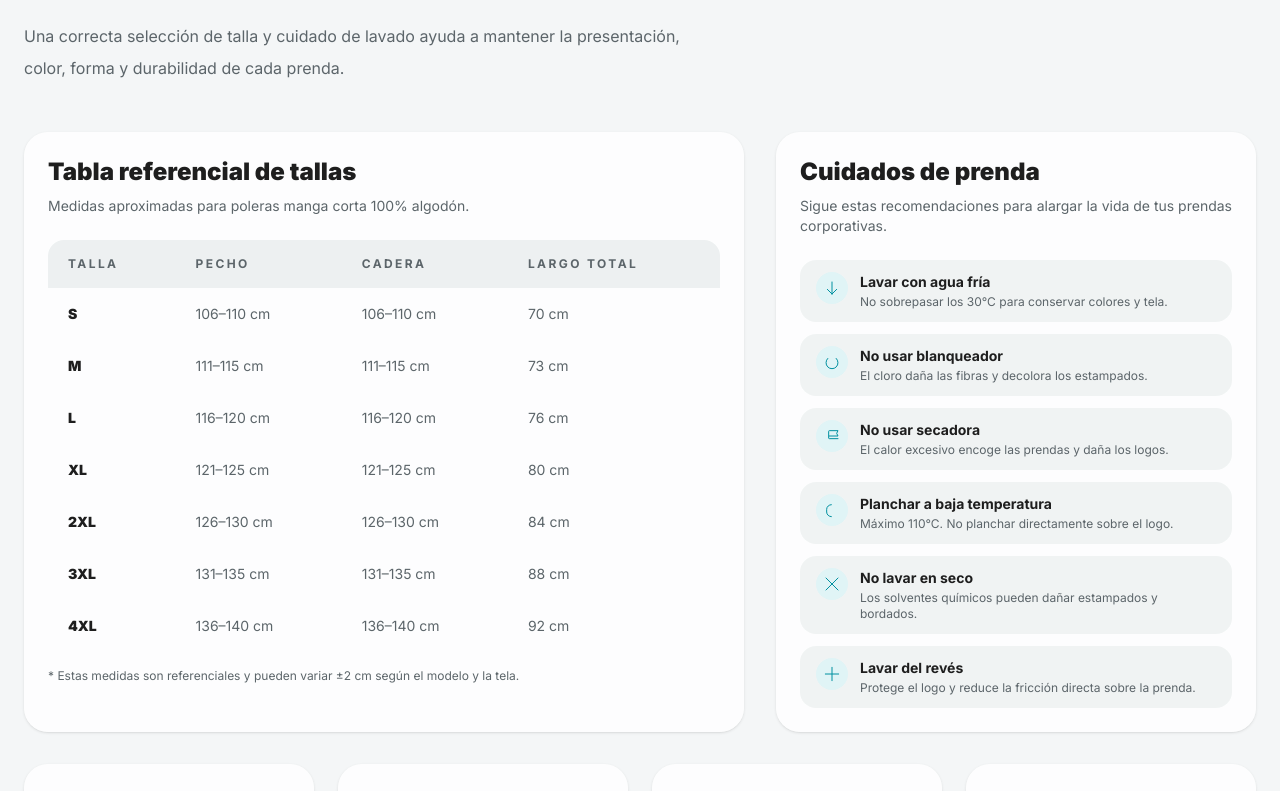
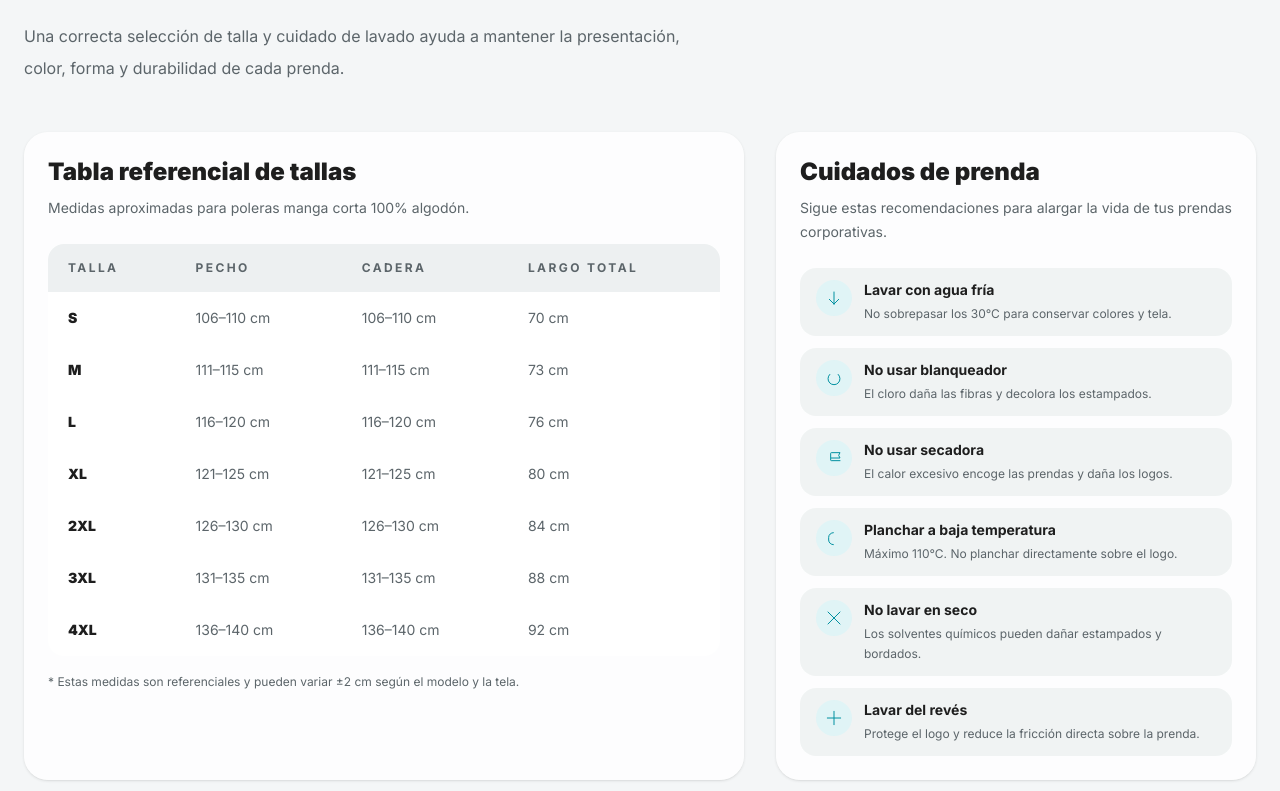
Before and after one commit to BrunoMaldi23/rokko-v2, a Next.js app: page /medidas-cuidados in a window 1280 px wide. Shown: the part 340-1131 px from the top of the page. Built offline with nearby package versions, Linux system fonts and the light colour scheme.

Commit message:
tablas medidas corregidas

```diff
--- a/app/medidas-cuidados/page.tsx
+++ b/app/medidas-cuidados/page.tsx
@@ -1,12 +1,34 @@
-
-
 const careItems = [
-  { icon: "M19 14l-7 7m0 0l-7-7m7 7V3", label: "Lavar con agua fría", desc: "No sobrepasar los 30°C para conservar colores y tela." },
-  { icon: "M18.36 6.64a9 9 0 1 1-12.73 0", label: "No usar blanqueador", desc: "El cloro daña las fibras y decolora los estampados." },
-  { icon: "M21 16H8a1 1 0 0 1-1-1V5a1 1 0 0 1 1-1h13l-2 4 2 4H8", label: "No usar secadora", desc: "El calor excesivo encoge las prendas y daña los logos." },
-  { icon: "M11 4a7 7 0 0 0-7 7v4a7 7 0 0 0 7 7", label: "Planchar a baja temperatura", desc: "Máximo 110°C. No planchar directamente sobre el logo." },
-  { icon: "M3 3l18 18M21 3l-18 18", label: "No lavar en seco", desc: "Los solventes químicos pueden dañar estampados y bordados." },
-  { icon: "M12 2v20M2 12h20", label: "Lavar del revés", desc: "Protege el logo y reduce la fricción directa sobre la prenda." },
+  {
+    icon: "M19 14l-7 7m0 0l-7-7m7 7V3",
+    label: "Lavar con agua fría",
+    desc: "No sobrepasar los 30°C para conservar colores y tela.",
+  },
+  {
+    icon: "M18.36 6.64a9 9 0 1 1-12.73 0",
+    label: "No usar blanqueador",
+    desc: "El cloro daña las fibras y decolora los estampados.",
+  },
+  {
+    icon: "M21 16H8a1 1 0 0 1-1-1V5a1 1 0 0 1 1-1h13l-2 4 2 4H8",
+    label: "No usar secadora",
+    desc: "El calor excesivo encoge las prendas y daña los logos.",
+  },
+  {
+    icon: "M11 4a7 7 0 0 0-7 7v4a7 7 0 0 0 7 7",
+    label: "Planchar a baja temperatura",
+    desc: "Máximo 110°C. No planchar directamente sobre el logo.",
+  },
+  {
+    icon: "M3 3l18 18M21 3l-18 18",
+    label: "No lavar en seco",
+    desc: "Los solventes químicos pueden dañar estampados y bordados.",
+  },
+  {
+    icon: "M12 2v20M2 12h20",
+    label: "Lavar del revés",
+    desc: "Protege el logo y reduce la fricción directa sobre la prenda.",
+  },
 ];
 
 const sizeRows = [
@@ -20,82 +42,192 @@ const sizeRows = [
 ];
 
 const tips = [
-  { title: "Antes de cotizar", desc: "Revisa bien las cantidades por talla. Una vez confirmada la orden no podemos modificar cantidades ni tallas." },
-  { title: "Sobre el logo", desc: "Evalúa la calidad de tu logo antes de producir. Si no tiene la resolución suficiente, podemos vectorizarlo por ti." },
-  { title: "Disponibilidad", desc: "Colores y tallas pueden variar según stock al momento de la confirmación. Te informaremos antes de producir." },
-  { title: "Tiempos de producción", desc: "El proceso completo toma entre 10 y 15 días hábiles, dependiendo del volumen y tipo de aplicación." },
+  {
+    title: "Antes de cotizar",
+    desc: "Revisa bien las cantidades por talla. Una vez confirmada la orden no podemos modificar cantidades ni tallas.",
+  },
+  {
+    title: "Sobre el logo",
+    desc: "Evalúa la calidad de tu logo antes de producir. Si no tiene la resolución suficiente, podemos vectorizarlo por ti.",
+  },
+  {
+    title: "Disponibilidad",
+    desc: "Colores y tallas pueden variar según stock al momento de la confirmación. Te informaremos antes de producir.",
+  },
+  {
+    title: "Tiempos de producción",
+    desc: "El proceso completo toma entre 10 y 15 días hábiles, dependiendo del volumen y tipo de aplicación.",
+  },
 ];
 
 export default function MedidasCuidadosPage() {
   return (
     <main className="min-h-screen">
-      <section className="mx-auto max-w-7xl px-6 py-14">
+      <section className="mx-auto max-w-7xl px-4 py-10 sm:px-6 sm:py-14">
         <div className="max-w-4xl">
           <div className="animate-fade-in-up">
-            <div className="inline-flex items-center gap-3 rounded-full border border-border bg-white/90 px-5 py-2 shadow-sm backdrop-blur-sm">
-              <span className="relative flex h-2 w-2">
+            <div className="inline-flex max-w-full items-center gap-3 rounded-full border border-border bg-white/90 px-4 py-2 shadow-sm backdrop-blur-sm sm:px-5">
+              <span className="relative flex h-2 w-2 shrink-0">
                 <span className="absolute inline-flex h-full w-full animate-ping rounded-full bg-accent opacity-75" />
                 <span className="relative inline-flex h-2 w-2 rounded-full bg-accent" />
               </span>
-              <p className="text-xs font-black uppercase tracking-[0.35em] text-accent">Medidas y cuidados</p>
+              <p className="truncate text-[10px] font-black uppercase tracking-[0.25em] text-accent sm:text-xs sm:tracking-[0.35em]">
+                Medidas y cuidados
+              </p>
             </div>
           </div>
 
-          <h1 className="mt-8 animate-fade-in-up animate-delay-100 text-4xl font-black leading-tight text-[#1e1e1e] md:text-5xl">
+          <h1 className="mt-7 animate-fade-in-up animate-delay-100 text-3xl font-black leading-tight text-[#1e1e1e] sm:mt-8 sm:text-4xl md:text-5xl">
             Guía para elegir tallas y cuidar tus prendas corporativas.
           </h1>
-          <p className="mt-6 animate-fade-in-up animate-delay-200 max-w-2xl text-base leading-8 text-muted">
-            Una correcta selección de talla y cuidado de lavado ayuda a mantener la presentación, color, forma y durabilidad de cada prenda.
+
+          <p className="mt-5 animate-fade-in-up animate-delay-200 max-w-2xl text-sm leading-7 text-muted sm:mt-6 sm:text-base sm:leading-8">
+            Una correcta selección de talla y cuidado de lavado ayuda a mantener la
+            presentación, color, forma y durabilidad de cada prenda.
           </p>
         </div>
 
-        <div className="mt-12 grid animate-fade-in-up animate-delay-200 gap-8 lg:grid-cols-[1.2fr_0.8fr]">
-          <div className="rounded-3xl border border-border bg-white/80 p-6 shadow-sm backdrop-blur-sm">
-            <h2 className="text-2xl font-black text-[#1e1e1e]">Tabla referencial de tallas</h2>
-            <p className="mt-2 text-sm text-muted">Medidas aproximadas para poleras manga corta 100% algodón.</p>
+        <div className="mt-10 grid animate-fade-in-up animate-delay-200 gap-6 lg:mt-12 lg:grid-cols-[1.2fr_0.8fr] lg:gap-8">
+          <div className="rounded-3xl border border-border bg-white/80 p-4 shadow-sm backdrop-blur-sm sm:p-6">
+            <h2 className="text-xl font-black text-[#1e1e1e] sm:text-2xl">
+              Tabla referencial de tallas
+            </h2>
 
-            <div className="mt-6 overflow-hidden rounded-2xl border border-border">
-              <table className="w-full text-left text-sm">
+            <p className="mt-2 text-sm leading-6 text-muted">
+              Medidas aproximadas para poleras manga corta 100% algodón.
+            </p>
+
+            {/* Vista mobile: cards */}
+            <div className="mt-6 grid gap-3 md:hidden">
+              {sizeRows.map((row) => (
+                <div
+                  key={row[0]}
+                  className="rounded-2xl border border-border bg-surface-2/70 p-4 transition-colors hover:bg-accent-soft/50"
+                >
+                  <div className="mb-4 flex items-center justify-between gap-3">
+                    <span className="text-xs font-black uppercase tracking-[0.2em] text-muted">
+                      Talla
+                    </span>
+                    <span className="rounded-full bg-white px-4 py-1.5 text-lg font-black text-[#1e1e1e] shadow-sm">
+                      {row[0]}
+                    </span>
+                  </div>
+
+                  <div className="grid gap-3">
+                    <div className="flex items-center justify-between gap-4 border-t border-border pt-3">
+                      <span className="text-xs font-bold uppercase tracking-[0.16em] text-muted">
+                        Pecho
+                      </span>
+                      <span className="text-sm font-semibold text-[#1e1e1e]">
+                        {row[1]}
+                      </span>
+                    </div>
+
+                    <div className="flex items-center justify-between gap-4 border-t border-border pt-3">
+                      <span className="text-xs font-bold uppercase tracking-[0.16em] text-muted">
+                        Cadera
+                      </span>
+                      <span className="text-sm font-semibold text-[#1e1e1e]">
+                        {row[2]}
+                      </span>
+                    </div>
+
+                    <div className="flex items-center justify-between gap-4 border-t border-border pt-3">
+                      <span className="text-xs font-bold uppercase tracking-[0.16em] text-muted">
+                        Largo total
+                      </span>
+                      <span className="text-sm font-semibold text-[#1e1e1e]">
+                        {row[3]}
+                      </span>
+                    </div>
+                  </div>
+                </div>
+              ))}
+            </div>
+
+            {/* Vista tablet/desktop: tabla */}
+            <div className="mt-6 hidden overflow-hidden rounded-2xl border border-border md:block">
+              <div className="overflow-x-auto">
+                <table className="w-full min-w-[640px] text-left text-sm">
                   <thead className="bg-surface-2 text-xs uppercase tracking-[0.2em] text-muted">
                     <tr>
-                    <th className="px-5 py-4">Talla</th>
-                    <th className="px-5 py-4">Pecho</th>
-                    <th className="px-5 py-4">Cadera</th>
-                    <th className="px-5 py-4">Largo total</th>
+                      <th className="whitespace-nowrap px-5 py-4">Talla</th>
+                      <th className="whitespace-nowrap px-5 py-4">Pecho</th>
+                      <th className="whitespace-nowrap px-5 py-4">Cadera</th>
+                      <th className="whitespace-nowrap px-5 py-4">
+                        Largo total
+                      </th>
                     </tr>
                   </thead>
-                <tbody className="divide-y divide-border">
+
+                  <tbody className="divide-y divide-border bg-white/70">
                     {sizeRows.map((row) => (
-                    <tr key={row[0]} className="transition-colors hover:bg-accent-soft/50">
-                      <td className="px-5 py-4 font-black text-[#1e1e1e]">{row[0]}</td>
-                      <td className="px-5 py-4 text-muted">{row[1]}</td>
-                      <td className="px-5 py-4 text-muted">{row[2]}</td>
-                      <td className="px-5 py-4 text-muted">{row[3]}</td>
+                      <tr
+                        key={row[0]}
+                        className="transition-colors hover:bg-accent-soft/50"
+                      >
+                        <td className="whitespace-nowrap px-5 py-4 font-black text-[#1e1e1e]">
+                          {row[0]}
+                        </td>
+                        <td className="whitespace-nowrap px-5 py-4 text-muted">
+                          {row[1]}
+                        </td>
+                        <td className="whitespace-nowrap px-5 py-4 text-muted">
+                          {row[2]}
+                        </td>
+                        <td className="whitespace-nowrap px-5 py-4 text-muted">
+                          {row[3]}
+                        </td>
                       </tr>
                     ))}
                   </tbody>
                 </table>
               </div>
+            </div>
 
-            <p className="mt-4 text-xs text-muted">
-              * Estas medidas son referenciales y pueden variar ±2 cm según el modelo y la tela.
+            <p className="mt-4 text-xs leading-5 text-muted">
+              * Estas medidas son referenciales y pueden variar ±2 cm según el
+              modelo y la tela.
             </p>
           </div>
 
-          <aside className="rounded-3xl border border-border bg-white/80 p-6 shadow-sm backdrop-blur-sm">
-            <h2 className="text-2xl font-black text-[#1e1e1e]">Cuidados de prenda</h2>
-            <p className="mt-2 text-sm text-muted">Sigue estas recomendaciones para alargar la vida de tus prendas corporativas.</p>
-            <div className="mt-6 space-y-3">
-              {careItems.map((item, i) => (
-                <div key={item.label} className="group flex items-start gap-3 rounded-2xl bg-surface-2/80 px-4 py-3 transition-colors hover:bg-accent-soft/80">
-                  <span className="flex h-8 w-8 shrink-0 items-center justify-center rounded-full bg-accent-soft text-accent transition-colors group-hover:bg-white">
-                    <svg className="h-4 w-4" fill="none" viewBox="0 0 24 24" stroke="currentColor" strokeWidth={1.5} strokeLinecap="round" strokeLinejoin="round">
+          <aside className="rounded-3xl border border-border bg-white/80 p-4 shadow-sm backdrop-blur-sm sm:p-6">
+            <h2 className="text-xl font-black text-[#1e1e1e] sm:text-2xl">
+              Cuidados de prenda
+            </h2>
+
+            <p className="mt-2 text-sm leading-6 text-muted">
+              Sigue estas recomendaciones para alargar la vida de tus prendas
+              corporativas.
+            </p>
+
+            <div className="mt-6 grid gap-3 sm:grid-cols-2 lg:grid-cols-1">
+              {careItems.map((item) => (
+                <div
+                  key={item.label}
+                  className="group flex items-start gap-3 rounded-2xl bg-surface-2/80 px-4 py-3 transition-colors hover:bg-accent-soft/80"
+                >
+                  <span className="flex h-9 w-9 shrink-0 items-center justify-center rounded-full bg-accent-soft text-accent transition-colors group-hover:bg-white">
+                    <svg
+                      className="h-4 w-4"
+                      fill="none"
+                      viewBox="0 0 24 24"
+                      stroke="currentColor"
+                      strokeWidth={1.5}
+                      strokeLinecap="round"
+                      strokeLinejoin="round"
+                    >
                       <path d={item.icon} />
                     </svg>
                   </span>
-                  <div>
-                    <p className="text-sm font-bold text-[#1e1e1e]">{item.label}</p>
-                    <p className="text-xs text-muted mt-0.5">{item.desc}</p>
+
+                  <div className="min-w-0">
+                    <p className="text-sm font-bold leading-5 text-[#1e1e1e]">
+                      {item.label}
+                    </p>
+                    <p className="mt-1 text-xs leading-5 text-muted">
+                      {item.desc}
+                    </p>
                   </div>
                 </div>
               ))}
@@ -103,10 +235,15 @@ export default function MedidasCuidadosPage() {
           </aside>
         </div>
 
-        <div className="mt-8 grid animate-fade-in-up animate-delay-300 gap-6 md:grid-cols-4">
+        <div className="mt-8 grid animate-fade-in-up animate-delay-300 gap-4 sm:grid-cols-2 lg:grid-cols-4 lg:gap-6">
           {tips.map((t) => (
-            <div key={t.title} className="rounded-3xl border border-border bg-white/80 p-6 shadow-sm backdrop-blur-sm transition-all hover:-translate-y-0.5 hover:border-accent hover:shadow-md">
-              <h3 className="text-base font-black text-[#1e1e1e]">{t.title}</h3>
+            <div
+              key={t.title}
+              className="rounded-3xl border border-border bg-white/80 p-5 shadow-sm backdrop-blur-sm transition-all hover:-translate-y-0.5 hover:border-accent hover:shadow-md sm:p-6"
+            >
+              <h3 className="text-base font-black text-[#1e1e1e]">
+                {t.title}
+              </h3>
               <p className="mt-2 text-sm leading-6 text-muted">{t.desc}</p>
             </div>
           ))}
```
Lines whose indentation alone changed are shown as unchanged.
